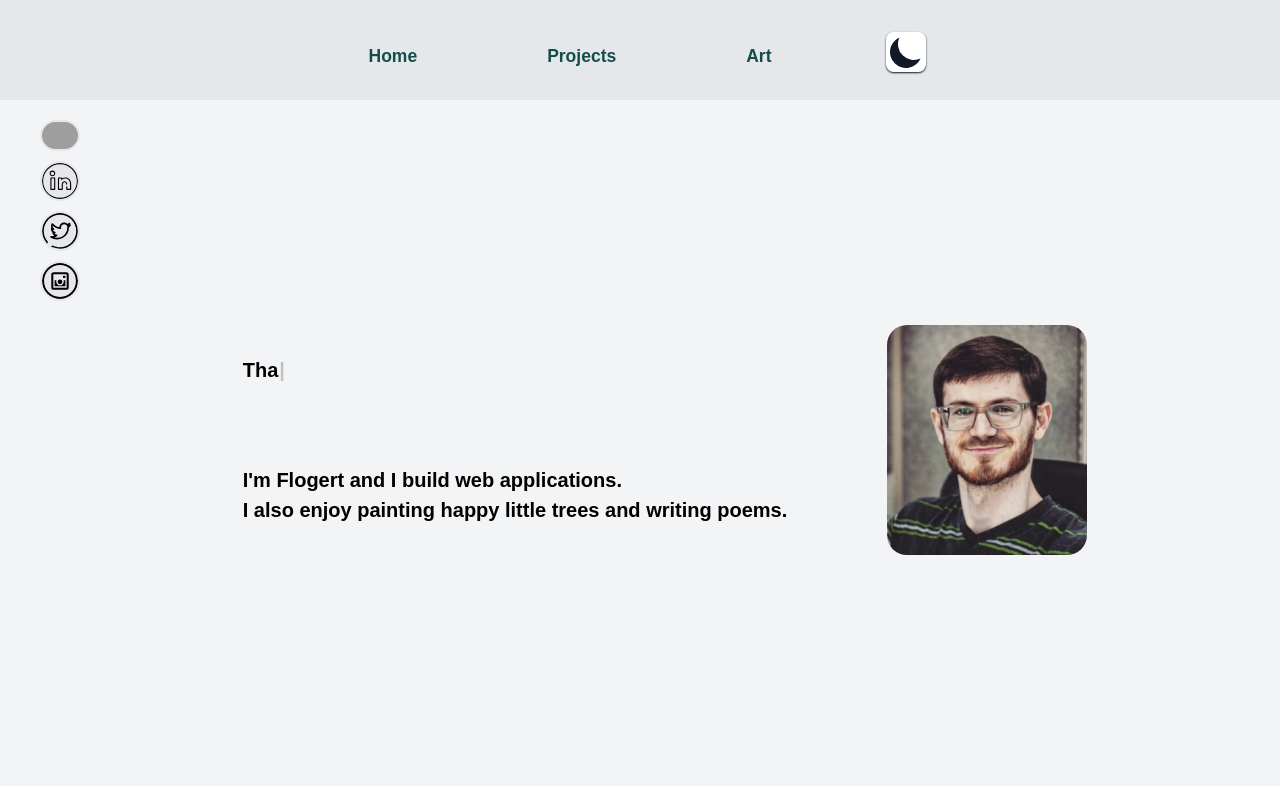
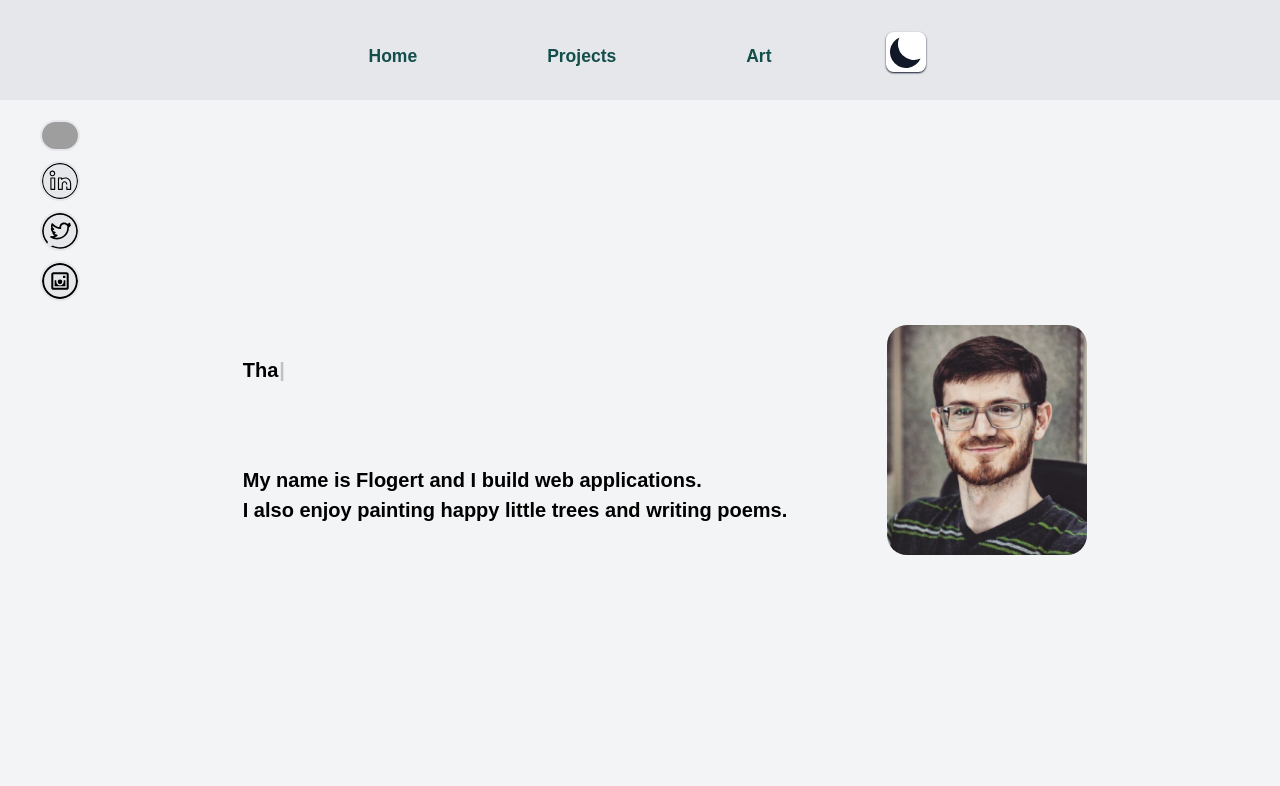
Before and after one commit to flogert/portfolio-website, a Next.js app: page / in a window 1280 px wide. Shown: the top 786 px of the page. Built offline with nearby package versions, Linux system fonts and the light colour scheme; grey boxes are pictures that could not be loaded.

Commit message:
Update index.js

```diff
--- a/pages/index.js
+++ b/pages/index.js
@@ -55,7 +55,7 @@ export default function Home() {
                   />
                 </div>
                 <br></br>
-                <h1 className=''>I'm Flogert and I build web applications.<br></br> I also enjoy painting happy little trees and writing poems.</h1>
+                <h1 className=''>My name is Flogert and I build web applications.<br></br> I also enjoy painting happy little trees and writing poems.</h1>
               </div>
               <div className="rounded-2xl flex flex-row items-center justify-center">
                   <Link href='/'>
```
